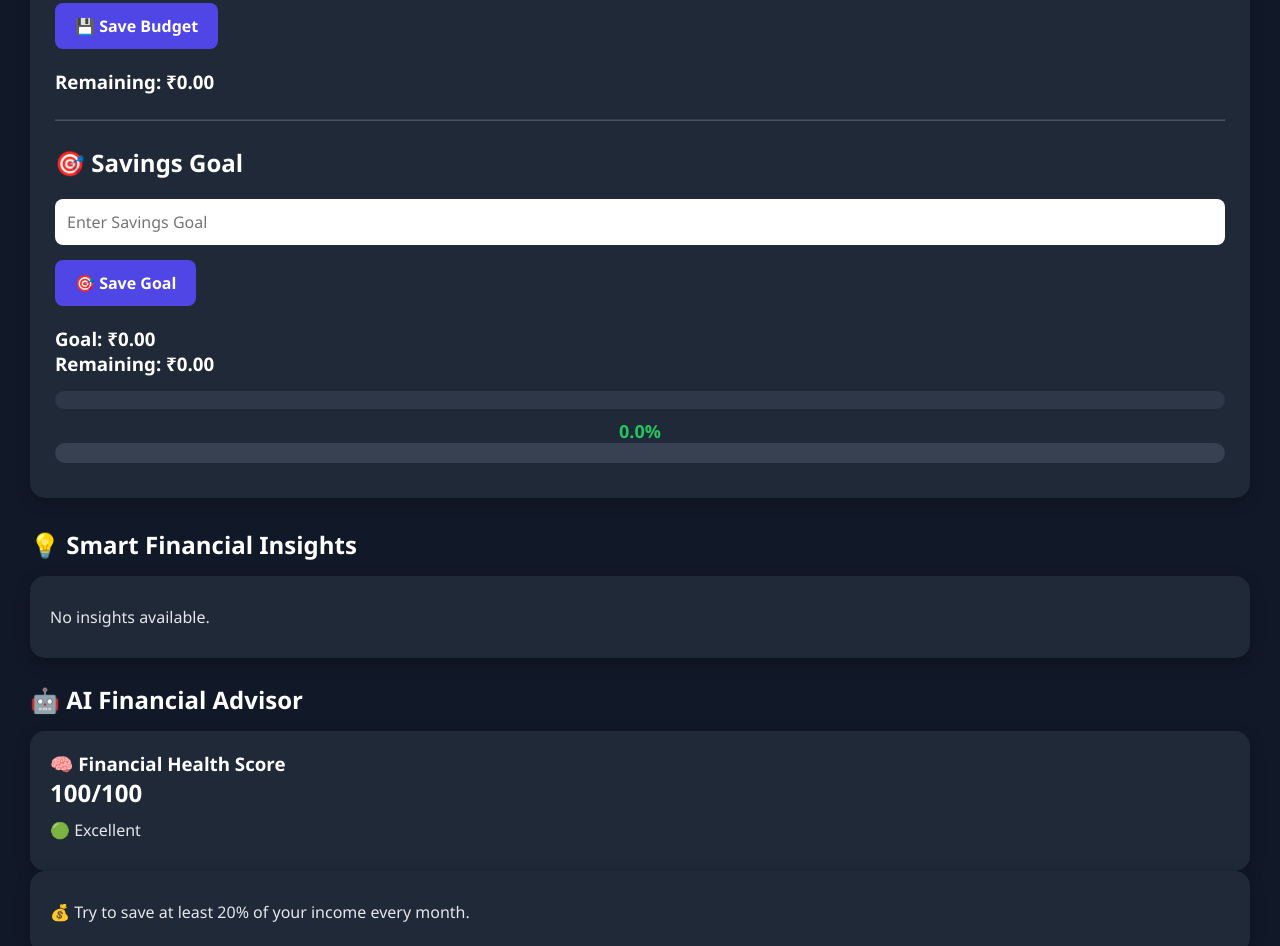
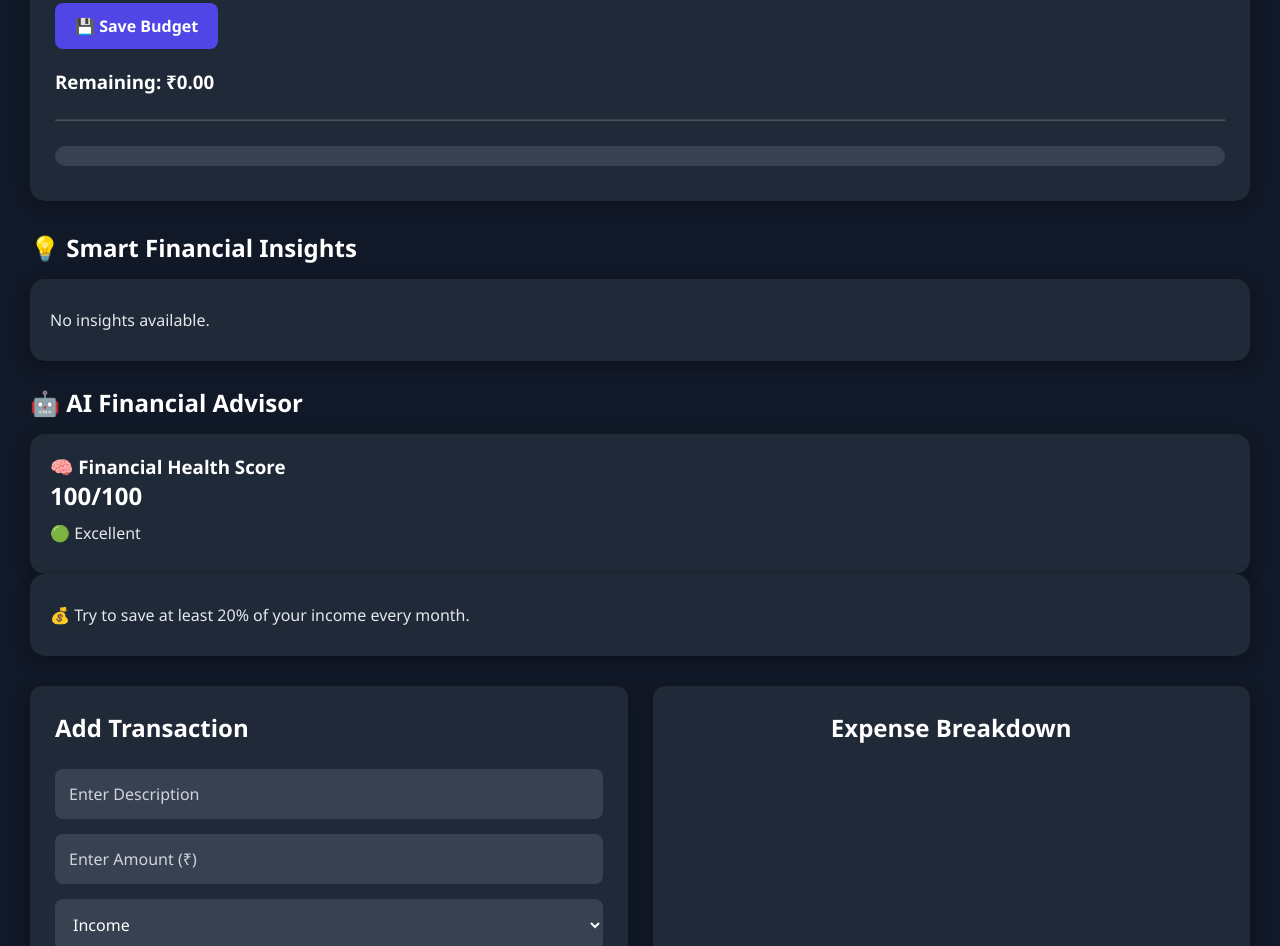
Before and after one commit to shershaah1486/ExpenseTracker-Pro, a plain HTML site: page index.html in a window 1280 px wide. Shown: the part 1449-2395 px from the top of the page. Drawn offline with nearby package versions, Linux system fonts and the light colour scheme.

Commit message:
Remove Savings Goal feature

```diff
--- a/index.html
+++ b/index.html
@@ -221,32 +221,7 @@ content="https://trackwise-psi.vercel.app/">
         </h3>
         <hr style="margin:25px 0; opacity:.2;">
 
-<h2>🎯 Savings Goal</h2>
 
-<input
-    type="number"
-    id="goalInput"
-    placeholder="Enter Savings Goal">
-
-<button id="saveGoal">
-    🎯 Save Goal
-</button>
-
-<h3>
-    Goal:
-    <span id="goalAmount">₹0.00</span>
-</h3>
-
-<h3>
-    Remaining:
-    <span id="goalRemaining">₹0.00</span>
-</h3>
-
-<div class="goal-progress">
-    <div id="goalProgress"></div>
-</div>
-
-<p id="goalPercent">0%</p>
 
         <div class="progress-container">
             <div id="budgetProgress"></div>
--- a/script.js
+++ b/script.js
@@ -35,17 +35,9 @@ const importDataBtn = document.getElementById("importDataBtn");
 const importFile = document.getElementById("importFile");
 // Budget Elements
 const budgetInput = document.getElementById("budgetInput");
-// ===== Savings Goal =====
 
-const goalInput = document.getElementById("goalInput");
-const saveGoal = document.getElementById("saveGoal");
-const goalAmount = document.getElementById("goalAmount");
-const goalRemaining = document.getElementById("goalRemaining");
-const goalProgress = document.getElementById("goalProgress");
-const goalPercent = document.getElementById("goalPercent");
 
-let savingsGoal =
-    Number(localStorage.getItem("savingsGoal")) || 0;
+
 const saveBudget = document.getElementById("saveBudget");
 const remainingBudget = document.getElementById("remainingBudget");
 const budgetProgress = document.getElementById("budgetProgress");
@@ -522,40 +514,7 @@ updateHealthScore(
     balance
 );
 
-// ===== Savings Goal Update =====
 
-goalInput.value = savingsGoal || "";
-
-goalAmount.textContent =
-    "₹" + savingsGoal.toLocaleString("en-IN", {
-        minimumFractionDigits: 2
-    });
-
-const remainingGoal = Math.max(
-    0,
-    savingsGoal - balance
-);
-
-goalRemaining.textContent =
-    "₹" + remainingGoal.toLocaleString("en-IN", {
-        minimumFractionDigits: 2
-    });
-
-let goalPercentage = 0;
-
-if (savingsGoal > 0) {
-    goalPercentage = Math.min(
-        100,
-        (balance / savingsGoal) * 100
-    );
-}
-
-goalProgress.style.width = goalPercentage + "%";
-goalPercent.textContent = goalPercentage.toFixed(1) + "%";
-
-if (goalPercentage >= 100) {
-    showToast("🎉 Congratulations! Savings Goal Achieved!");
-}
 
 animateValue("balance", balance);
 
@@ -974,22 +933,7 @@ saveBudget.addEventListener("click", () => {
     renderTransactions();
 
 });
-// ===== Save Savings Goal =====
 
-saveGoal.addEventListener("click", () => {
-
-    savingsGoal = Number(goalInput.value);
-
-    localStorage.setItem(
-        "savingsGoal",
-        savingsGoal
-    );
-
-    renderTransactions();
-
-    showToast("🎯 Savings Goal Saved!");
-
-});
 // ---------- PDF Export ----------
 pdfBtn.addEventListener("click", () => {
 
@@ -1177,6 +1121,7 @@ document.addEventListener("keydown", (e) => {
 
 // ---------- Initial Load ----------
 processRecurringTransactions();
+localStorage.removeItem("savingsGoal");
 renderTransactions();
 // ========== Export Data ==========
 exportDataBtn.addEventListener("click", () => {
```
